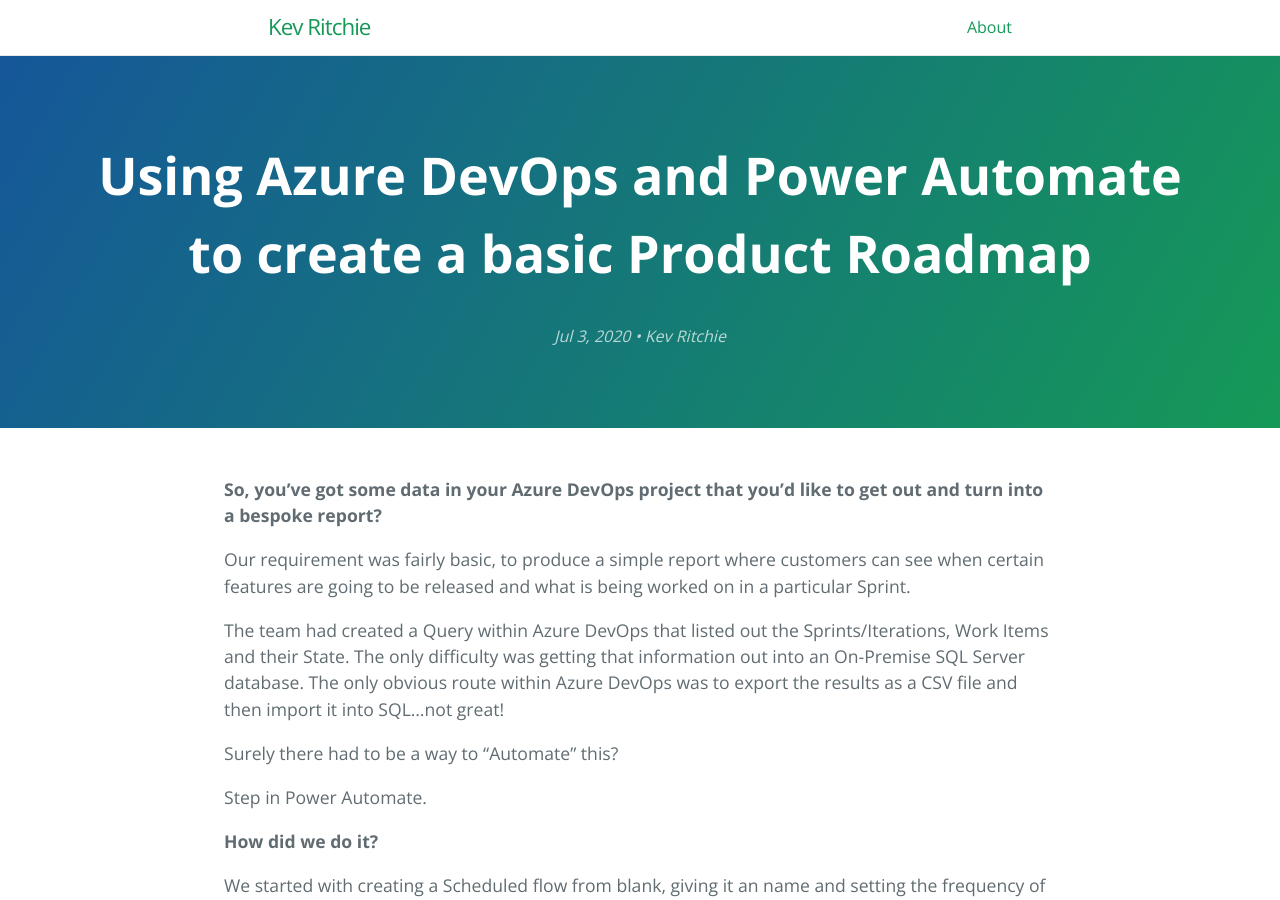
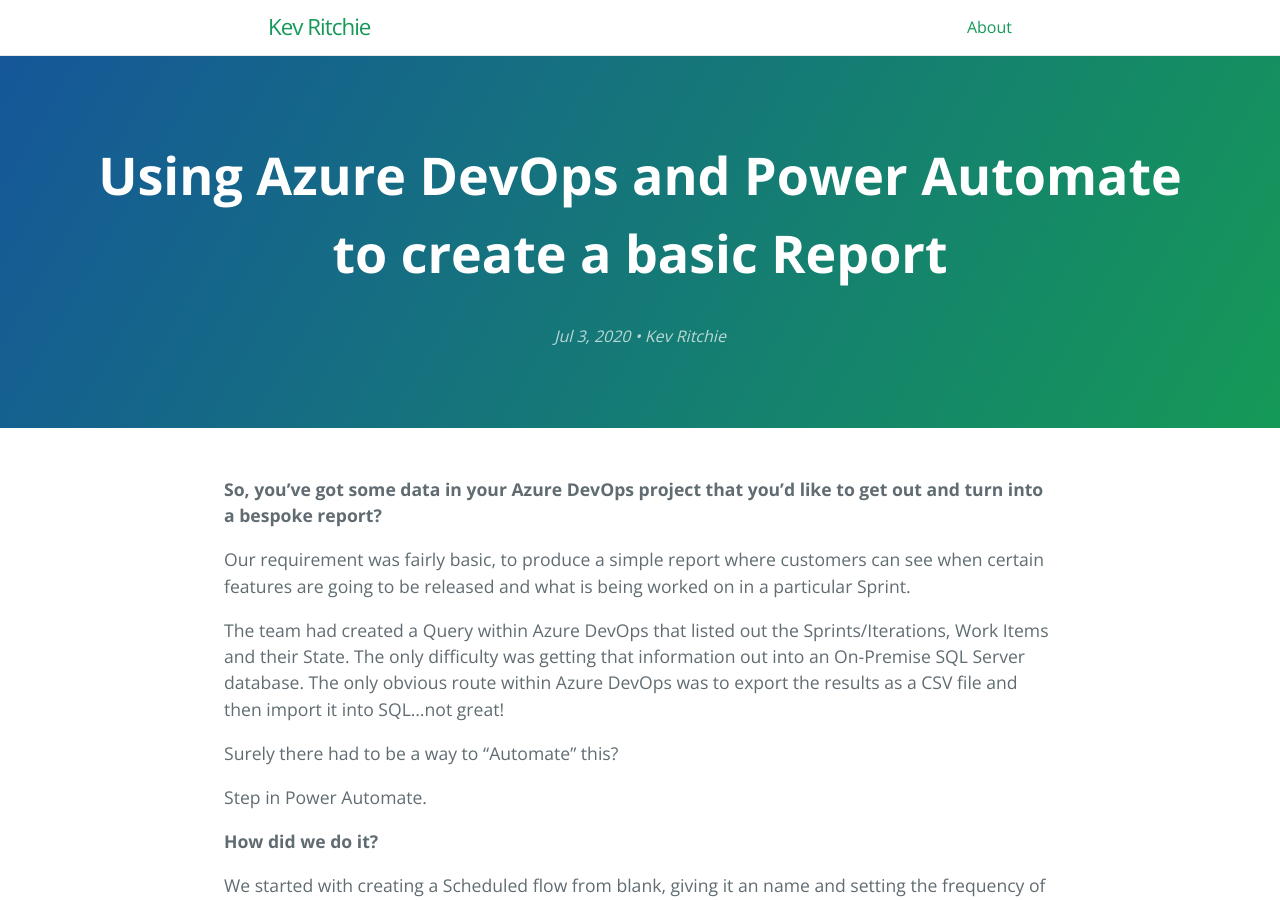
Before and after one commit to KevRitchie/KevRitchie.github.io, a Jekyll site: the page built from _posts/2020-07-03-using-azure-devops-and-power-automate.markdown, in a window 1280 px wide and 900 px high. Built offline with Jekyll 4.4.1, drawn with Linux system fonts in a browser that asks for light colours.

Commit message:
Chaning article title

```diff
--- a/_posts/2020-07-03-using-azure-devops-and-power-automate.markdown
+++ b/_posts/2020-07-03-using-azure-devops-and-power-automate.markdown
@@ -1,6 +1,6 @@
 ---
 layout: post
-title:  "Using Azure DevOps and Power Automate to create a basic Product Roadmap"
+title:  "Using Azure DevOps and Power Automate to create a basic Report"
 date:   2020-07-03 21:39:52 +0100
 categories: azure devops reporting power automate
 ---
```
